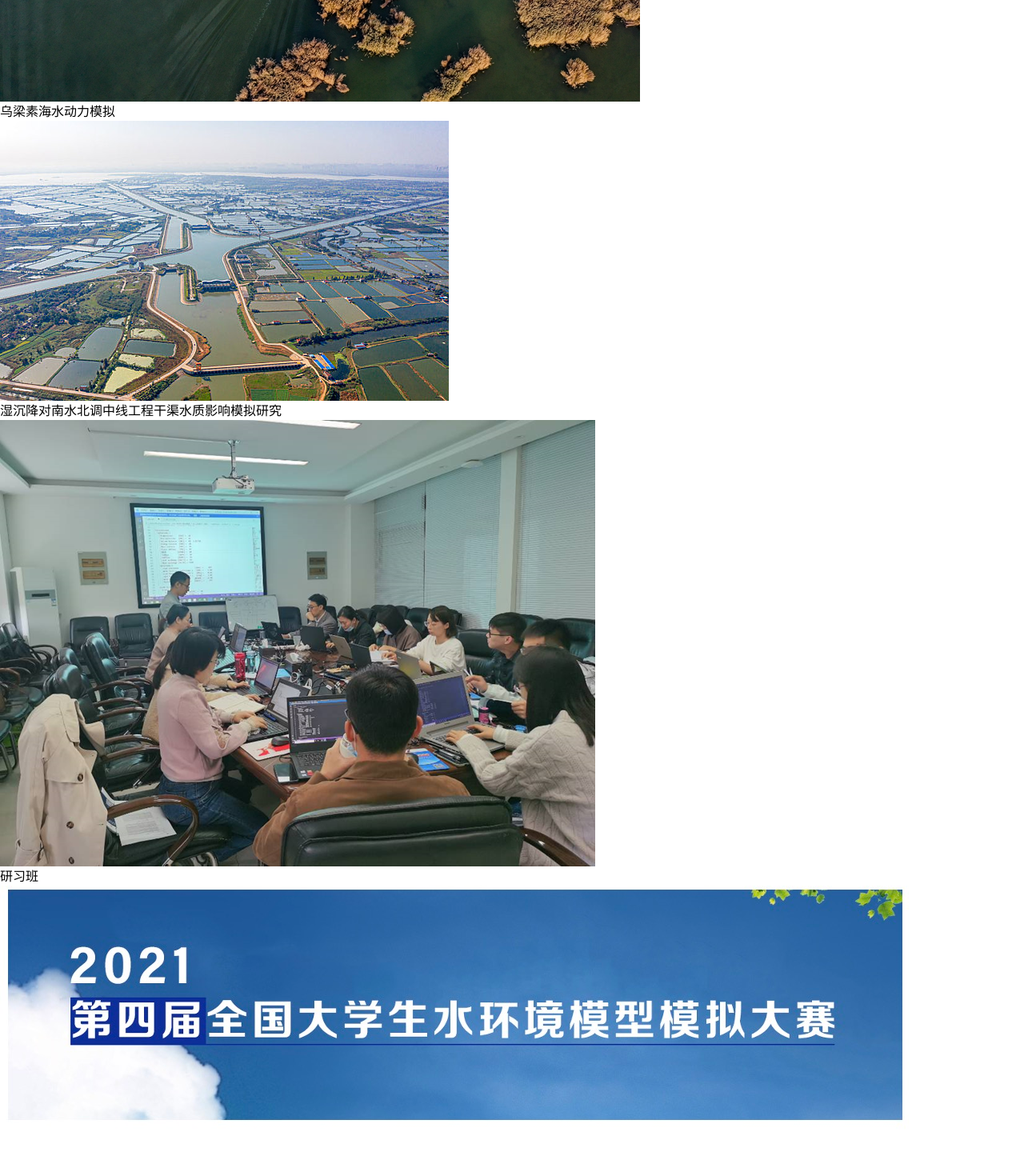
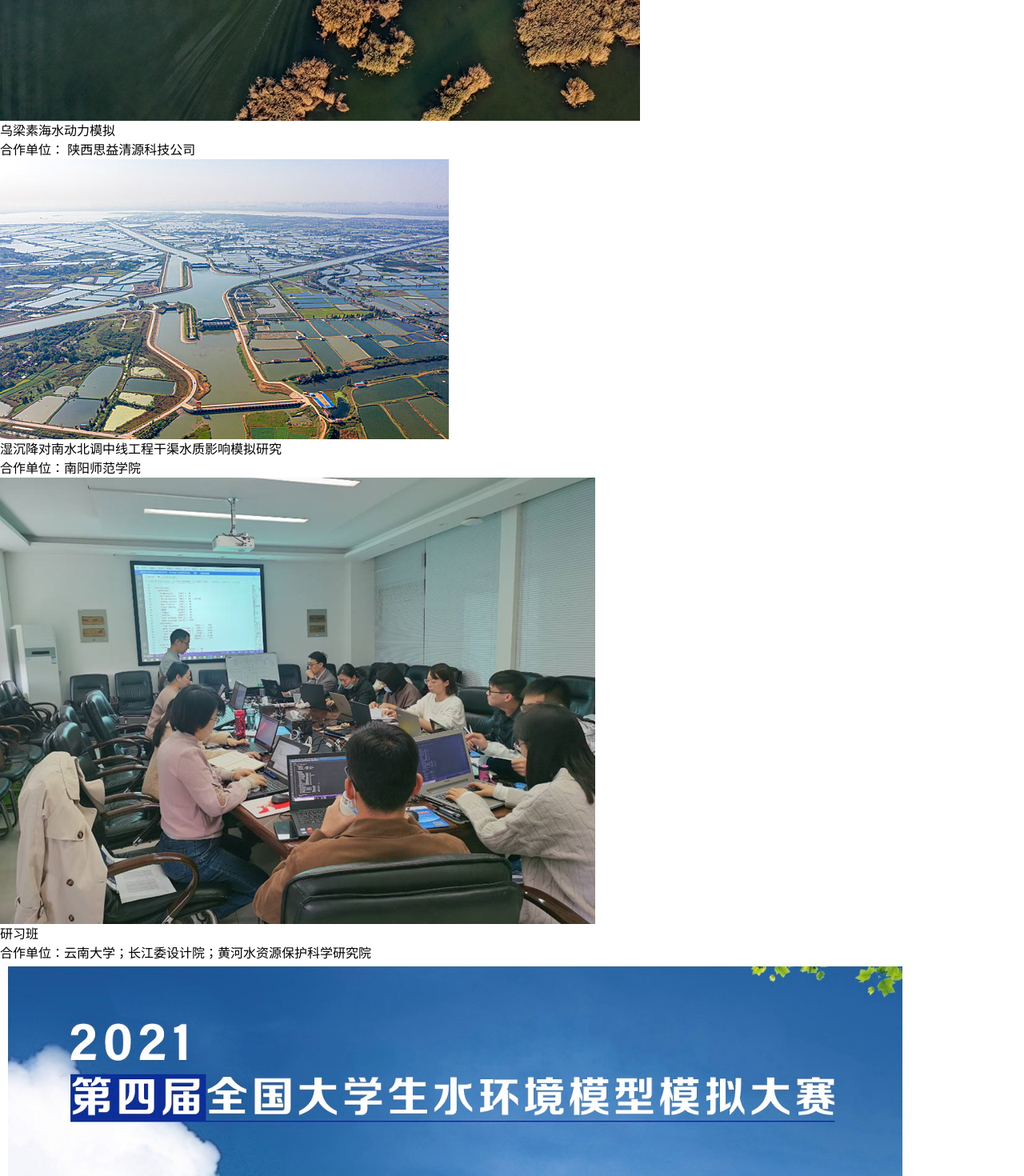
Before and after one commit to ecoscienceGit/EcoScienceWeb, a Vue app in the folder simple-vue/: page /projects in a window 1280 px wide. Shown: the part 2380-3850 px from the top of the page at 80% size. Built offline with nearby package versions, Linux system fonts and the light colour scheme.

Commit message:
add more details of projects

```diff
--- a/simple-vue/src/partials/ProjectsList.vue
+++ b/simple-vue/src/partials/ProjectsList.vue
@@ -27,7 +27,7 @@
                     class="w-48 h-32 md:w-64 md:h-48 rounded-lg shadow-md"
                   />
                 </router-link>
-                <div class="md:ml-6">
+                <div class="md:ml-6 text-center md:text-left">
                   <header>
                     <h2 class="text-xl font-semibold mb-2">
                       <router-link
@@ -38,6 +38,11 @@
                       </router-link>
                     </h2>
                   </header>
+                  <footer class="text-sm flex items-center mt-4">
+                    <div>
+                      <span class="text-gray-600">{{ project.summary }} </span>
+                    </div>
+                  </footer>
                 </div>
               </div>
             </article>
@@ -58,31 +63,31 @@ export default {
         {
           id: "guxian",
           title: "黄河流域古贤水利枢纽工程生态评估",
-          summary: "",
+          summary: "合作单位： 陕西思益清源科技公司",
           imageUrl: "/projects/images/guxian/cover.jpg",
         },
         {
           id: "wuliangsuhai",
           title: "乌梁素海水动力模拟",
-          summary: "",
+          summary: "合作单位： 陕西思益清源科技公司",
           imageUrl: "/projects/images/wuliangsuhai/cover.jpg",
         },
         {
           id: "nanshuibeidiao",
           title: "湿沉降对南水北调中线工程干渠水质影响模拟研究",
-          summary: "",
+          summary: "合作单位：南阳师范学院",
           imageUrl: "/projects/images/nanshuibeidiao/cover.jpg",
         },
         {
           id: "yanxiban",
           title: "研习班",
-          summary: "",
+          summary: "合作单位：云南大学；长江委设计院；黄河水资源保护科学研究院",
           imageUrl: "/projects/images/yanxiban/cover.jpg",
         },
         {
           id: "competition",
           title: "模型竞赛辅导",
-          summary: "",
+          summary: "合作单位：湖北工业大学计算机学院；加拿大工程师团队",
           imageUrl: "/projects/images/competition/cover.jpg",
         },
         {
```
